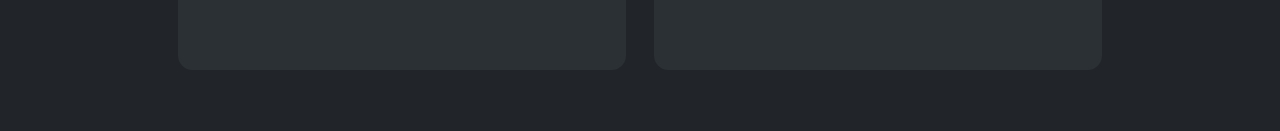
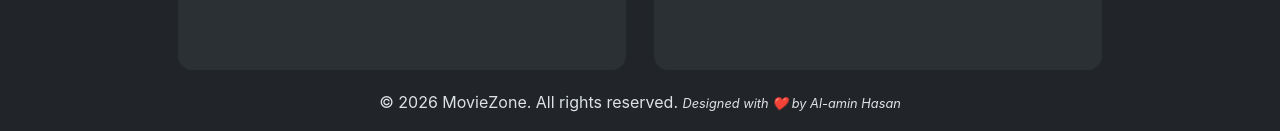
Before and after one commit to alamin-hasan99/MovieZone, a React (Vite) app: page / in a window 1280 px wide. Shown: the part 726-857 px from the top of the page. Before the commit the page ends 800 px from the top, so only its background shows below. Built offline with nearby package versions, Linux system fonts and the light colour scheme; no server answers.

Commit message:
footer text updated

```diff
--- a/src/App.jsx
+++ b/src/App.jsx
@@ -106,6 +106,9 @@ export default function App() {
           />
         )}
       </main>
+      <footer className="text-center py-5 px-3">
+        <p>&copy; {new Date().getFullYear()} MovieZone. All rights reserved. <small className=" italic">Designed with ❤️ by Al-amin Hasan</small></p>
+      </footer>
 
       <ToastContainer
         position="top-right"
```
